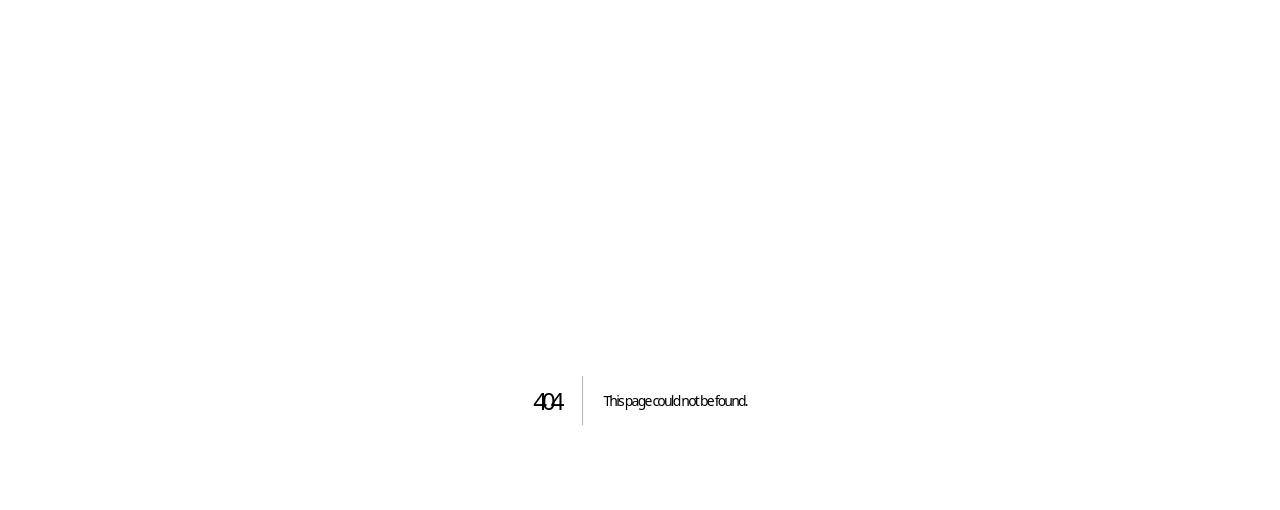
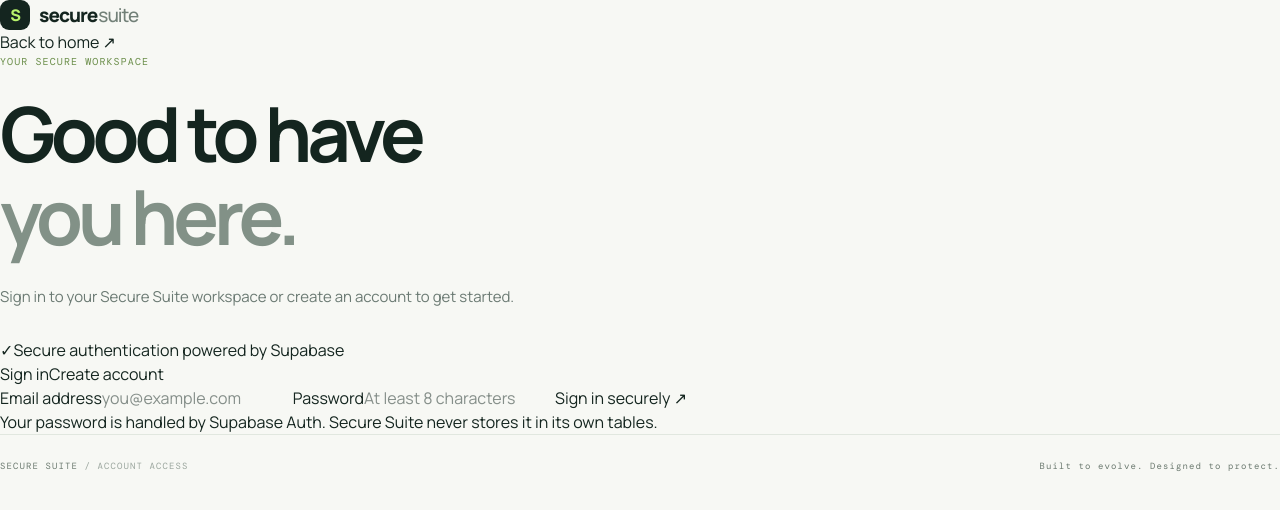
Before and after one commit to prashantjaiswar3-debug/secure_suite, a Next.js app: page /login in a window 1280 px wide. Before the commit this address had no page. Shown: the top 510 px of the page. Built offline with nearby package versions, Linux system fonts and the light colour scheme.

Commit message:
Add Secure Suite login page

```diff
--- /dev/null
+++ b/app/login/page.tsx
@@ -0,0 +1,23 @@
+import Link from "next/link";
+import AuthForm from "./auth-form";
+
+export default function LoginPage() {
+  return (
+    <main className="auth-shell">
+      <header className="auth-nav">
+        <Link className="brand" href="/"><span className="brand-mark">S</span> secure<span>suite</span></Link>
+        <Link className="back-link" href="/">Back to home <span aria-hidden="true">↗</span></Link>
+      </header>
+      <section className="auth-layout">
+        <div className="auth-copy">
+          <p className="eyebrow">YOUR SECURE WORKSPACE</p>
+          <h1>Good to have<br /><span>you here.</span></h1>
+          <p className="intro">Sign in to your Secure Suite workspace or create an account to get started.</p>
+          <div className="auth-assurance"><span className="assurance-icon">✓</span><span>Secure authentication powered by Supabase</span></div>
+        </div>
+        <AuthForm />
+      </section>
+      <footer><span>SECURE SUITE <span className="footer-muted">/ ACCOUNT ACCESS</span></span><span>Built to evolve. Designed to protect.</span></footer>
+    </main>
+  );
+}
```
